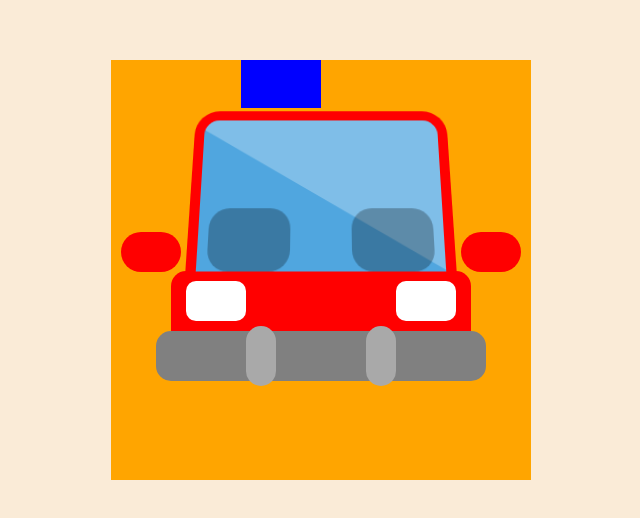
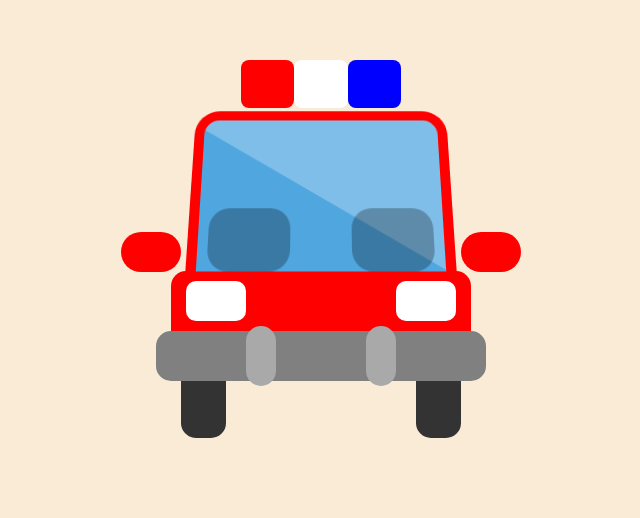
Before and after one commit to luissouza2/sirenePoliciaJS, a plain HTML site: page index.html in a window 1280 px wide. Shown: the part 130-648 px from the top of the page, without its empty margins (319-959 px from the left). Drawn offline with Linux system fonts and the light colour scheme.

Commit message:
Sirene funcionando

```diff
--- a/index.html
+++ b/index.html
@@ -11,7 +11,8 @@
     <div class="carro">
         <div class="sirenes">
             <div class="vermelha" id="sirene1"></div>
-            <div class="azul" id="sirene2"></div>
+            <div class="branca" id="sirene2"></div>
+            <div class="azul" id="sirene3"></div>
         </div>
         <div class="parabrisa">
           <div class="banco"></div>
--- a/script.js
+++ b/script.js
@@ -1,10 +1,9 @@
 const sirene1 = document.querySelector('#sirene1');
-const sirene2 = document.querySelector('#sirene2')
+const sirene3 = document.querySelector('#sirene3');
 
 setInterval(() => {
-    if(sirene1.classList.contains('vermelha')){
-        sirene1.classList.toggle('hide');
-    }
-
-    console.log('trocando')
-}, 1000);
+    sirene1.classList.toggle('vermelha');
+    sirene1.classList.toggle('azul');
+    sirene3.classList.toggle('azul');
+    sirene3.classList.toggle('vermelha');
+}, 300);
--- a/style.css
+++ b/style.css
@@ -14,7 +14,6 @@ body{
 }
 
 .carro{
-    background-color: orange;
     width: 420px;
     height: 420px;
     display: flex;
@@ -154,34 +153,28 @@ body{
 .sirenes{
     width: 10em;
     height: 3em;
-    justify-content: space-between;
     display: flex;
-}
-
-#sirene1{
-    background-color: red;
-    width: 5em;
-    height: 3em;
-}
-
-#sirene2{
-    background-color: blue;
-    width: 5em;
-    height: 3em;
 }
 
 .vermelha{
     background-color: red;
     width: 5em;
     height: 3em;
+    border-radius: 8px;
+
 }
 
 .azul{
     background-color: blue;
     width: 5em;
     height: 3em;
+    border-radius: 8px;
+
 }
 
-.hide{
-    display: none;
+.branca{
+    background-color: white;
+    width: 5em;
+    height: 3em;
+    border-radius: 8px;
 }
```
